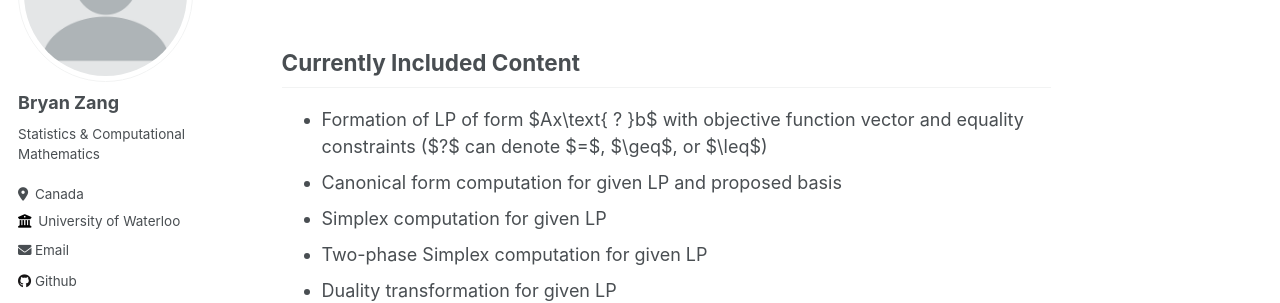
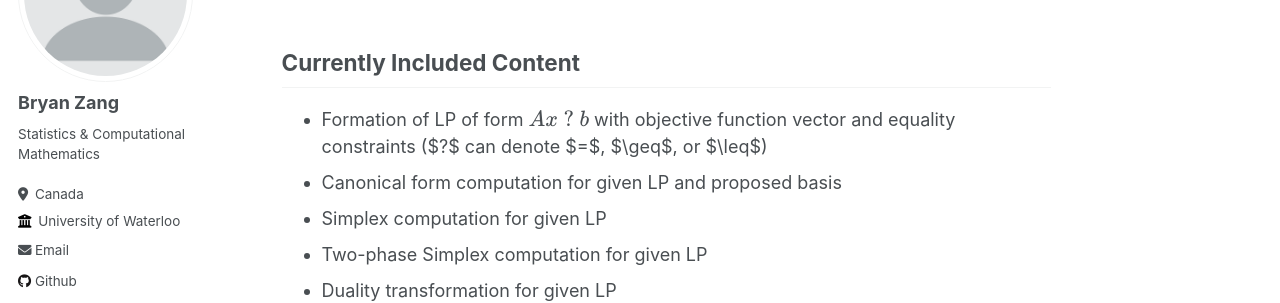
Before and after one commit to bryanzang/bryanzang.github.io, a Jekyll site: the page built from _portfolio/portfolio-2.md, in a window 1280 px wide and 900 px high. Shown: the part 199-502 px from the top of the window. Built offline with Jekyll 4.4.1, drawn with Linux system fonts in a browser that asks for light colours.

```diff
--- a/_portfolio/portfolio-2.md
+++ b/_portfolio/portfolio-2.md
@@ -6,7 +6,7 @@ collection: portfolio
 
 
 ## Currently Included Content
-- Formation of LP of form $Ax\text{ ? }b$ with objective function vector and equality constraints ($?$ can denote $=$, $\geq$, or $\leq$)
+- Formation of LP of form \\(Ax\text{ ? }b\\) with objective function vector and equality constraints ($?$ can denote $=$, $\geq$, or $\leq$)
 - Canonical form computation for given LP and proposed basis
 - Simplex computation for given LP
 - Two-phase Simplex computation for given LP
```
